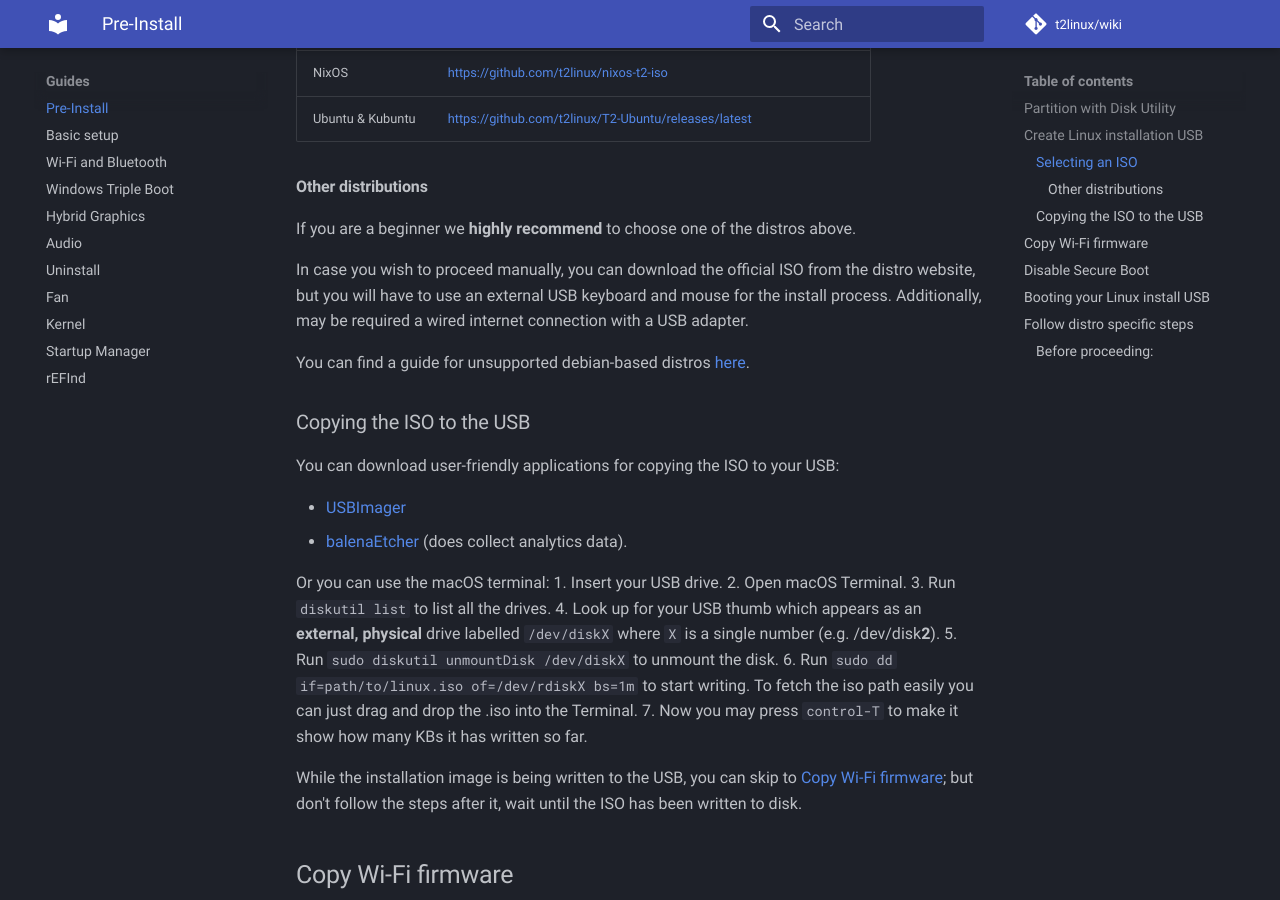
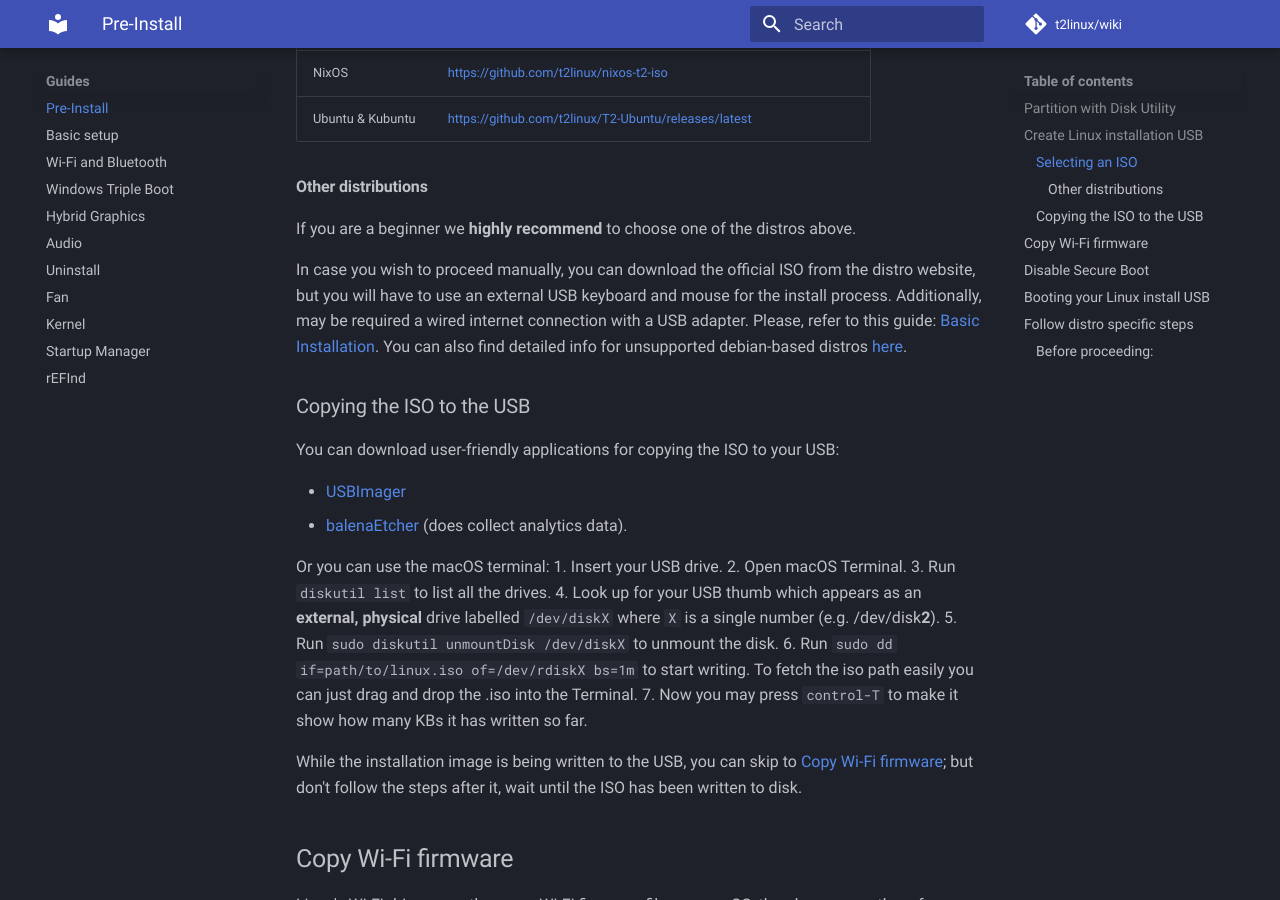
Before and after one commit to t2linux/wiki, an MkDocs documentation site: the page built from docs/guides/preinstall.md, in a window 1280 px wide and 900 px high, scrolled down 1415 px. Built offline with MkDocs 1.6.1 and Material for MkDocs 9.7.7, drawn with Linux system fonts in a browser that asks for light colours; comment, search, counter and statistics services are not loaded.

Commit message:
Added reference to Basic Installation for unsupported distro

```diff
--- a/docs/guides/preinstall.md
+++ b/docs/guides/preinstall.md
@@ -42,8 +42,8 @@ Listed below are the currently available installer ISOs for download:
 If you are a beginner we **highly recommend** to choose one of the distros above.
 
 In case you wish to proceed manually, you can download the official ISO from the distro website, but you will have to use an external USB keyboard and mouse for the install process. Additionally, may be required a wired internet connection with a USB adapter.
-
-You can find a guide for unsupported debian-based distros [here](https://wiki.t2linux.org/distributions/debian/installation/).
+Please, refer to this guide: [Basic Installation](https://wiki.t2linux.org/guides/postinstall/).
+You can also find detailed info for unsupported debian-based distros [here](https://wiki.t2linux.org/distributions/debian/installation/).
 
 ### Copying the ISO to the USB
 
```
